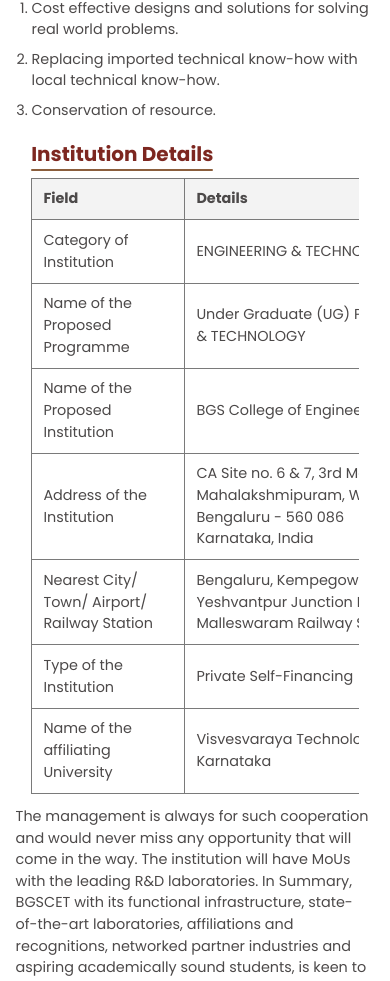
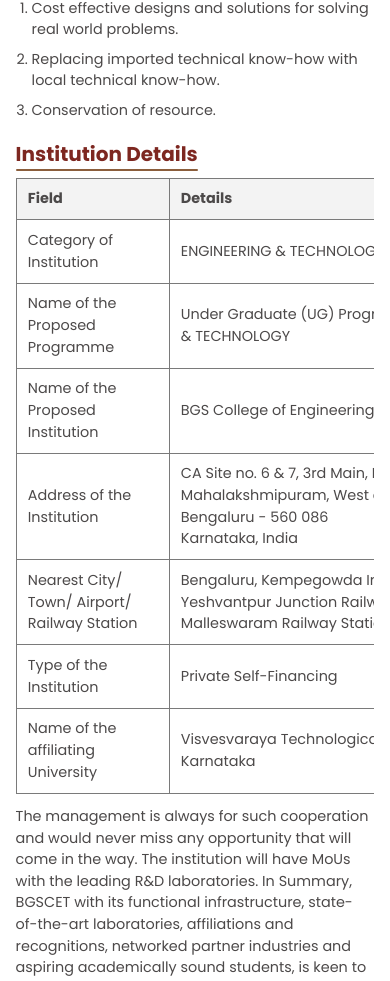
Before and after one commit to naveen-manthri/bgscet, a React (Vite) app: page /linkages in a window 390 px wide. Shown: the part 3175-4156 px from the top of the page. Built offline with nearby package versions, Linux system fonts and the light colour scheme; no server answers.

Commit message:
updated paddings for mobile versions

```diff
--- a/src/components/Linkages/Linkages.css
+++ b/src/components/Linkages/Linkages.css
@@ -90,7 +90,7 @@
     max-width: 100%;
   }
 
-  .linkages__institution-table {
+  .linkages .table-section.linkages__institution-table {
     width: 100%;
     max-width: 100%;
     margin-right: 0;
@@ -99,6 +99,11 @@
     padding: 0;
   }
 
+  /* .linkages .linkages__institution-table .table-section__table th,
+  .linkages .linkages__institution-table .table-section__table td {
+    padding: 0;
+  } */
+
   .linkages__institution-table + .linkages__text {
     margin-top: var(--mobile-para-desc-gap);
   }
--- a/src/components/homecontent/HomeContentSection/HomeContentSection.css
+++ b/src/components/homecontent/HomeContentSection/HomeContentSection.css
@@ -198,7 +198,7 @@
     align-items: stretch;
     gap: 1rem;
     margin-top: 0;
-    padding: 2rem 1.25rem 1rem;
+    padding: clamp(1.25rem, 3.4vw, 1.8rem) clamp(0.9rem, 4vw, 1.25rem);
   }
 
   .home-content-section--vision-mission {
@@ -207,7 +207,7 @@
     align-items: stretch;
     gap: 1rem;
     margin-bottom: var(--mobile-margin-top);
-    padding: 2rem 1.25rem;
+    padding: clamp(1.25rem, 3.4vw, 1.8rem) clamp(0.9rem, 4vw, 1.25rem);
   }
 
   .home-content-section__content {
--- a/src/pages/FeaturesPage.css
+++ b/src/pages/FeaturesPage.css
@@ -16,6 +16,7 @@
     grid-template-columns: 1fr;
     gap: var(--mobile-para-desc-gap);
     padding: var(--mobile-padding);
+    margin-bottom: 0;
   }
 
   .features-page__image-wrap {
```
